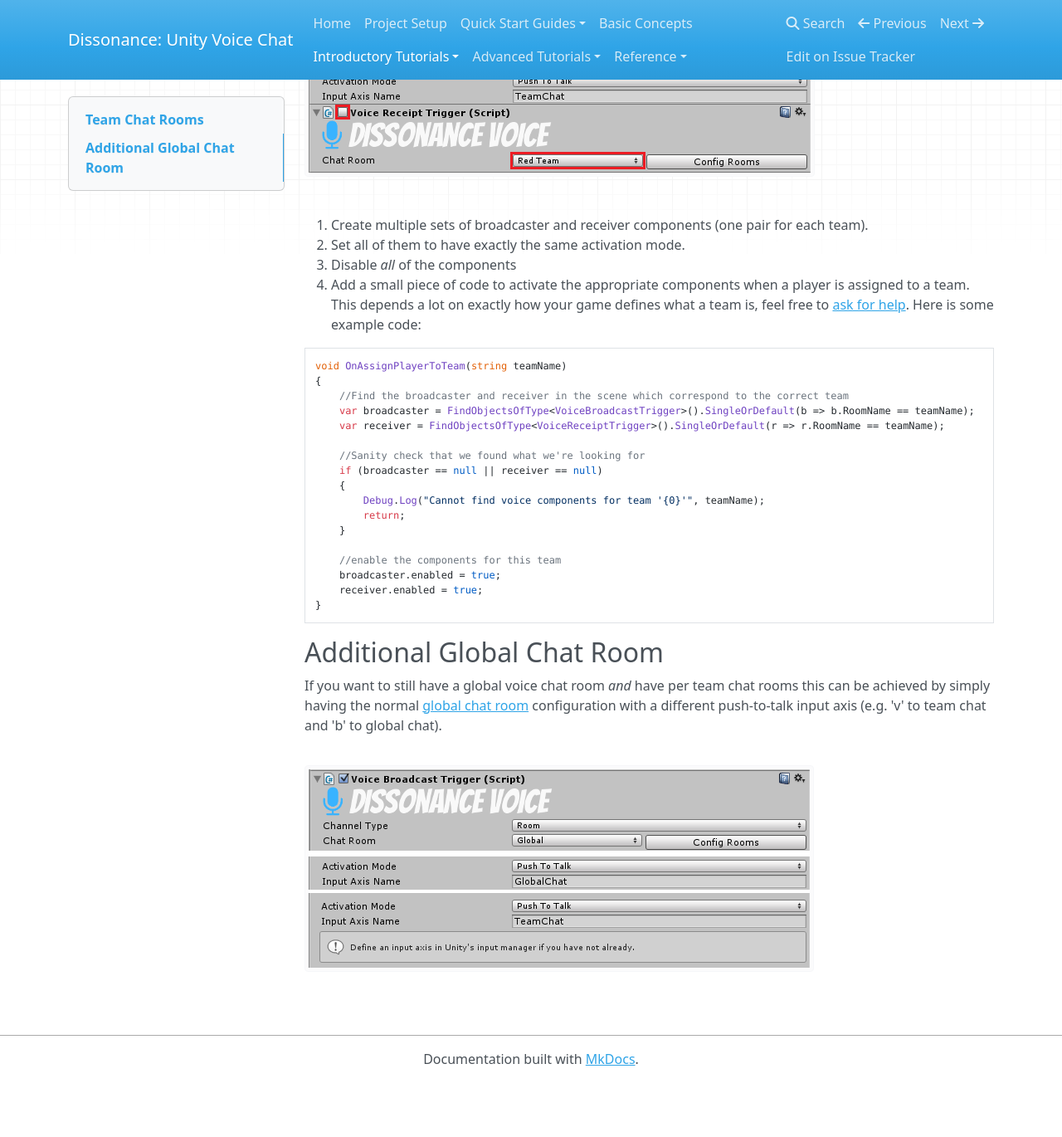
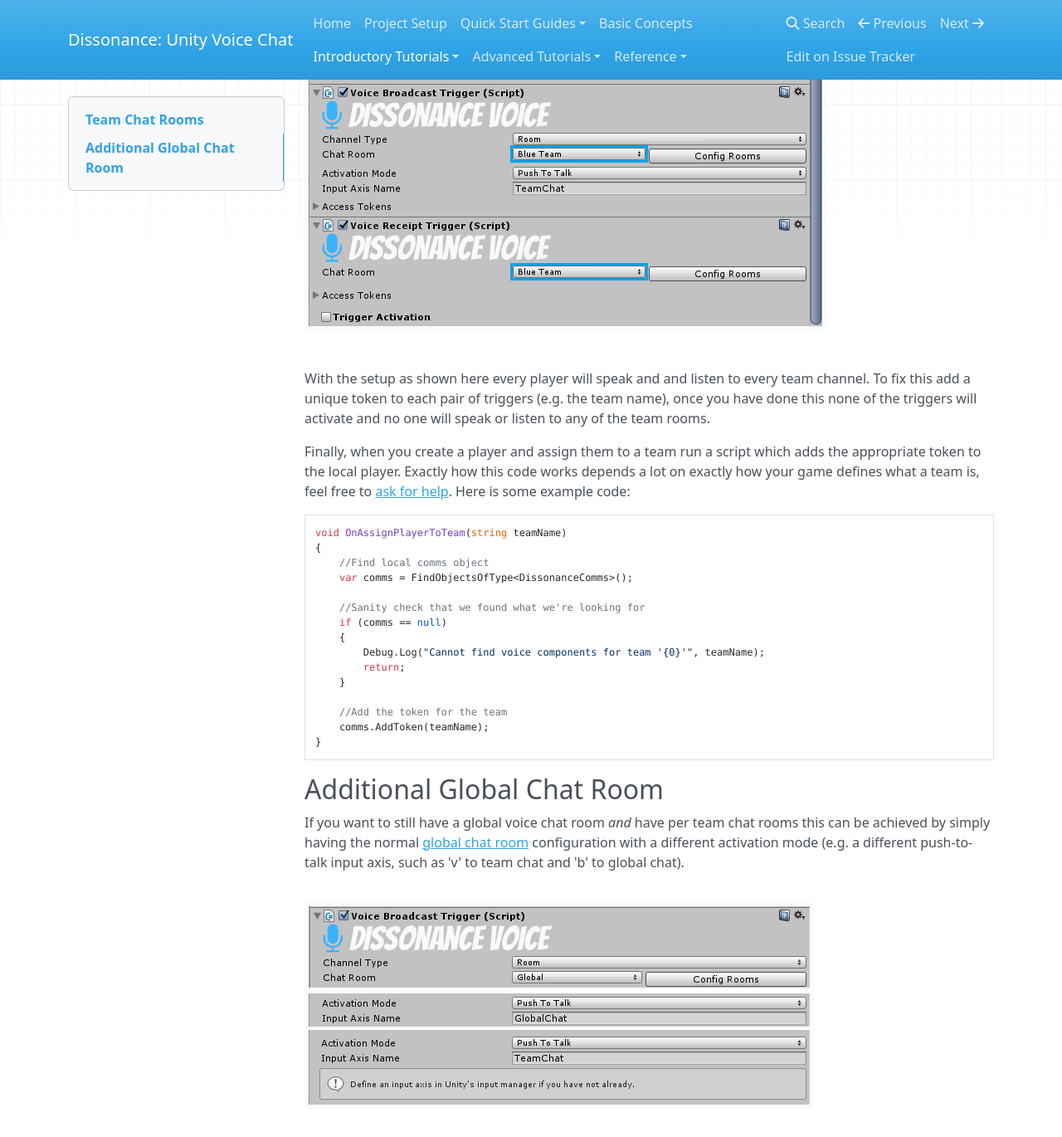
Before and after one commit to Placeholder-Software/Dissonance, an MkDocs documentation site: the page built from docs/Tutorials/Team-Chat-Rooms.md, in a window 1280 px wide and 1400 px high, scrolled down 506 px. Shown: the top 1370 px of the window at 83% size. Built offline with MkDocs 1.6.1, drawn with Linux system fonts in a browser that asks for light colours; nearby versions of some CDN libraries; old or Windows-style settings are respelled for this version of MkDocs; before the commit the page ends 1810 px from its top, so only the background shows below that; some of the changed text lies outside the part shown.

Commit message:
- Added documentation for access control tokens  - Rewritten team chat rooms docs to use tokens
Signed-off-by: Martin Evans <martindevans@gmail.com>

````diff
--- a/docs/Tutorials/Team-Chat-Rooms.md
+++ b/docs/Tutorials/Team-Chat-Rooms.md
@@ -2,35 +2,34 @@
 
 A team chat room is a set of rooms where all users *on the same team* talk to and listen to the same room. To create a setup like this requires a small amount of scripting as it depends on how your game defines what a "team" actually is!
 
-![Example of team chat configuration](/images/TeamChat_Inspector.png "Example of team chat configuration")
+To create a team chat setup first create multiple pairs of broadcasters and receivers, one for each team.
 
-1. Create multiple sets of broadcaster and receiver components (one pair for each team).
-2. Set all of them to have exactly the same activation mode.
-3. Disable *all* of the components
-4. Add a small piece of code to activate the appropriate components when a player is assigned to a team. This depends a lot on exactly how your game defines what a team is, feel free to [ask for help](https://www.reddit.com/r/dissonance_voip/). Here is some example code:
+![Example of team chat configuration](/images/TeamChat_Inspector.png)
+
+With the setup as shown here every player will speak and and listen to every team channel. To fix this add a unique token to each pair of triggers (e.g. the team name), once you have done this none of the triggers will activate and no one will speak or listen to any of the team rooms.
+
+Finally, when you create a player and assign them to a team run a script which adds the appropriate token to the local player. Exactly how this code works depends a lot on exactly how your game defines what a team is, feel free to [ask for help](https://www.reddit.com/r/dissonance_voip/). Here is some example code:
 
 ```
 void OnAssignPlayerToTeam(string teamName)
 {
-    //Find the broadcaster and receiver in the scene which correspond to the correct team
-    var broadcaster = FindObjectsOfType<VoiceBroadcastTrigger>().SingleOrDefault(b => b.RoomName == teamName);
-    var receiver = FindObjectsOfType<VoiceReceiptTrigger>().SingleOrDefault(r => r.RoomName == teamName);
+    //Find local comms object
+    var comms = FindObjectsOfType<DissonanceComms>();
 
     //Sanity check that we found what we're looking for
-    if (broadcaster == null || receiver == null)
+    if (comms == null)
     {
         Debug.Log("Cannot find voice components for team '{0}'", teamName);
         return;
     }
 
-    //enable the components for this team
-    broadcaster.enabled = true;
-    receiver.enabled = true;
+    //Add the token for the team
+    comms.AddToken(teamName);
 }
 ```
 
 ## Additional Global Chat Room
 
-If you want to still have a global voice chat room *and* have per team chat rooms this can be achieved by simply having the normal [global chat room](/Tutorials/Global-Chat-Room) configuration with a different push-to-talk input axis (e.g. 'v' to team chat and 'b' to global chat).
+If you want to still have a global voice chat room *and* have per team chat rooms this can be achieved by simply having the normal [global chat room](/Tutorials/Global-Chat-Room) configuration with a different activation mode (e.g. a different push-to-talk input axis, such as 'v' to team chat and 'b' to global chat).
 
 ![Example of two different PTT axes](/images/VoiceBroadcastTrigger_DifferentPTT.png "Example of two different PTT axes")
````
Also changed, not shown: docs/Tutorials/Access-Control-Tokens.md (+33 -1 lines), docs/images/DissonanceComms_Tokens.png (added), docs/images/TeamChat_Inspector.png, docs/images/VoiceReceiptTrigger_Tokens.png (added).
